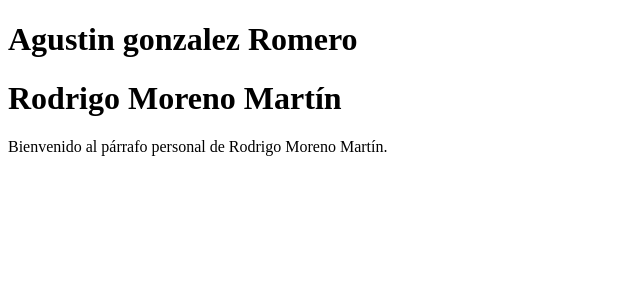
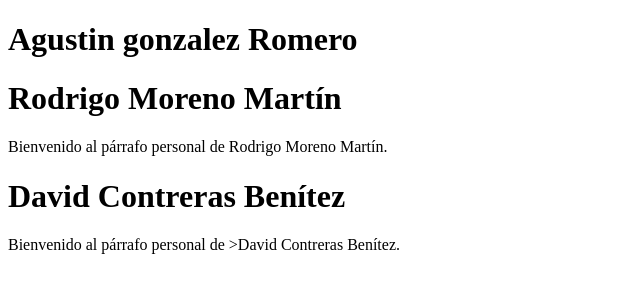
Before and after one commit to Agustin464/Rodrigo-expone, a plain HTML site: page index.html in a window 1280 px wide. Shown: the whole page, without its empty margins (0-640 px from the left). Drawn offline with Linux system fonts and the light colour scheme.

Commit message:
Update index.html

```diff
--- a/index.html
+++ b/index.html
@@ -10,5 +10,10 @@
 
 <h1>Rodrigo Moreno Martín</h1>
 <p>Bienvenido al párrafo personal de Rodrigo Moreno Martín.</p>
+
+<h1>David Contreras Benítez</h1>
+<p>Bienvenido al párrafo personal de >David Contreras Benítez.</p>
+
+
 </body>
 </html>
```
